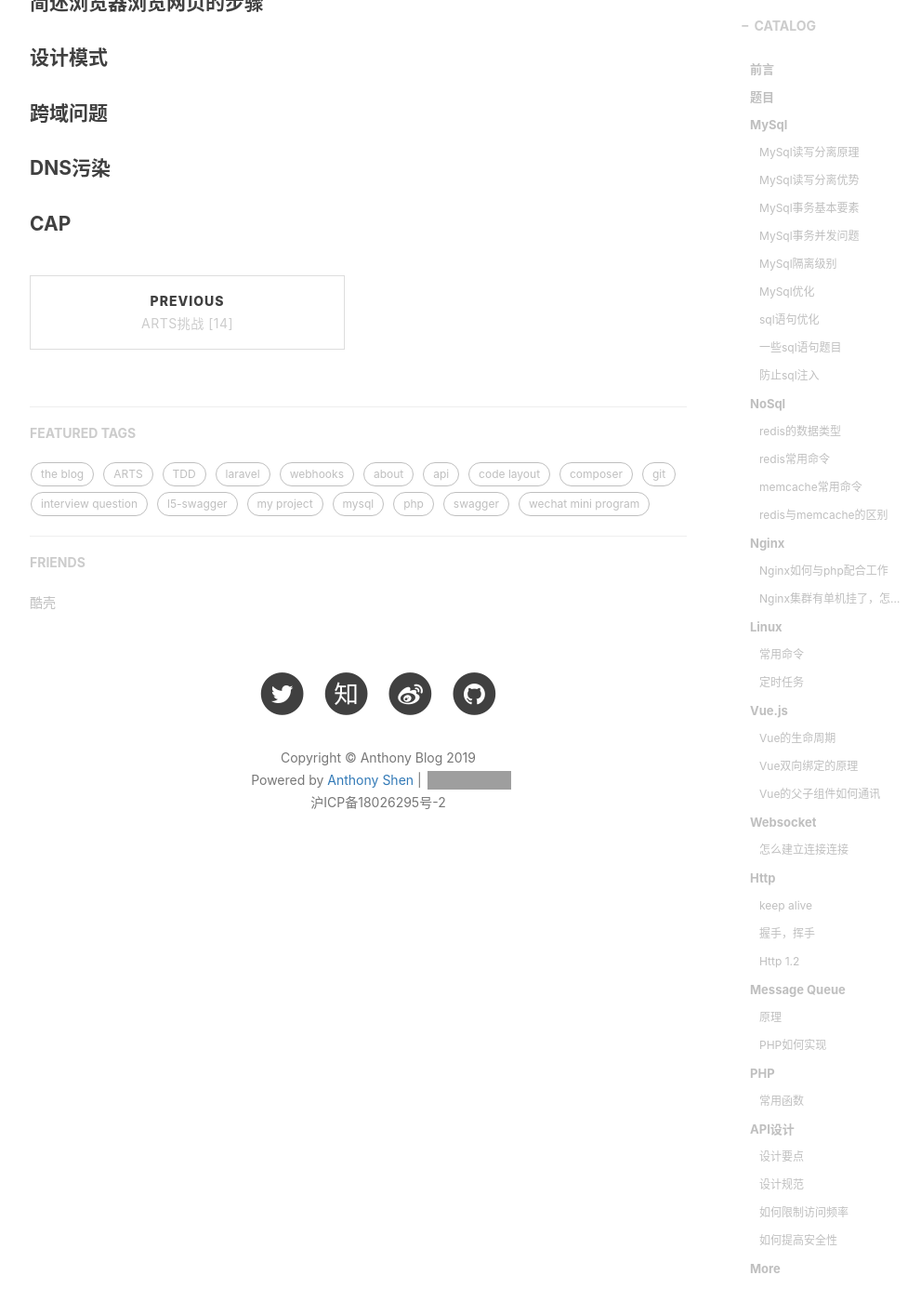
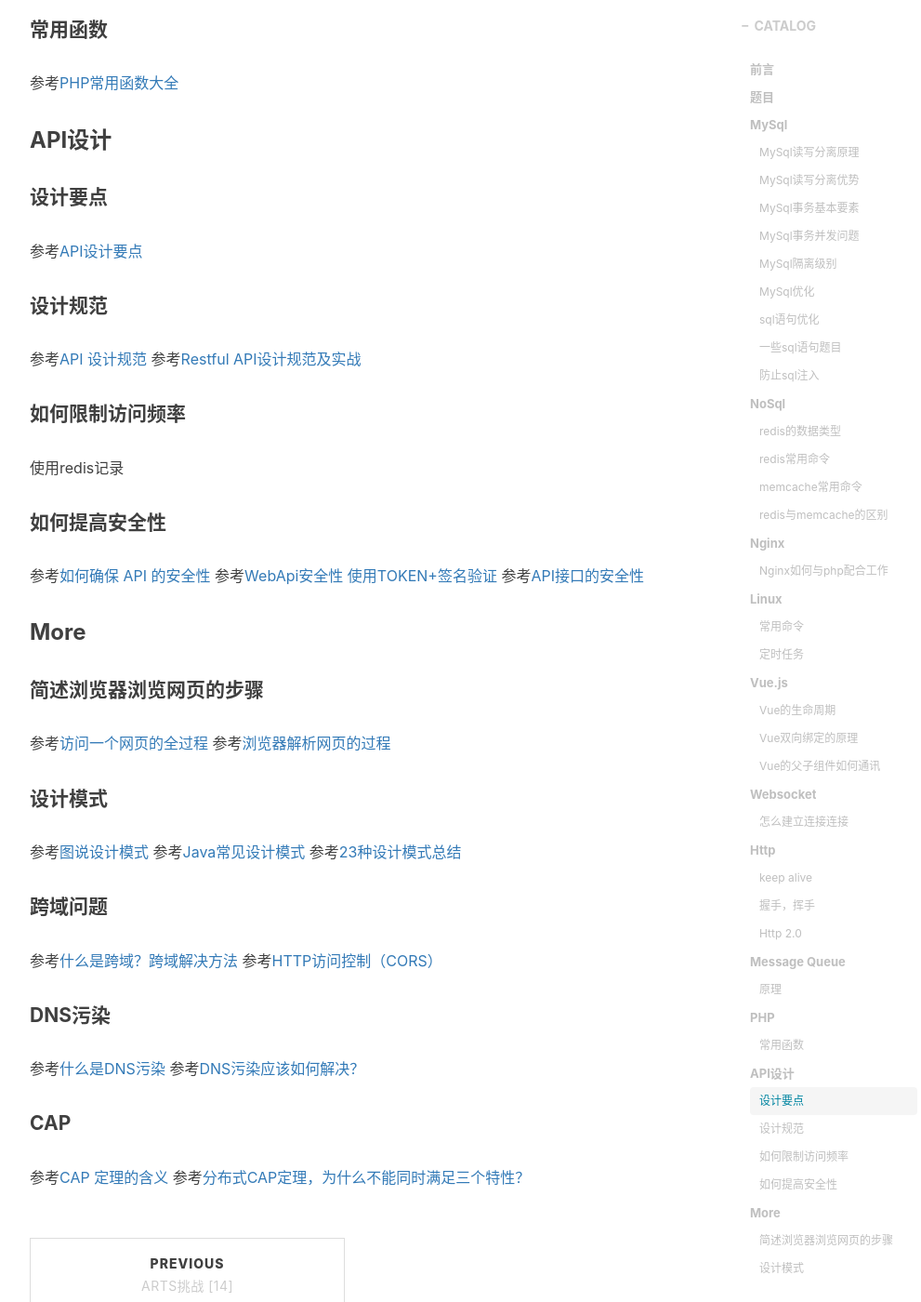
Before and after one commit to AnthonySAD/AnthonySAD.github.io, a Jekyll site: the page built from _posts/2019-9-1-interview-questions.md, in a window 1280 px wide and 1400 px high, scrolled down 5153 px. Shown: the whole window at 93% size, without its empty margins (233-1224 px from the left). Built offline with Jekyll 4.4.1, drawn with Linux system fonts in a browser that asks for light colours; nearby versions of some CDN libraries; comment, search, counter and statistics services are not loaded; some of the changed text lies outside the part shown; grey boxes are pictures that could not be loaded.

Commit message:
update post interview question

```diff
--- a/_posts/2019-9-1-interview-questions.md
+++ b/_posts/2019-9-1-interview-questions.md
@@ -112,64 +112,113 @@ mysql默认的事务隔离级别为repeatable-read
 unix socket是一种终端，可以使同一台操作系统上的两个或多个进程进行数据通信。这种方式需要再nginx配置文件中填写php-fpm的pid文件位置，效率要比tcp socket高。
 tcp socket的优点是可以跨服务器，当nginx和php-fpm不在同一台机器上时，只能使用这种方式。
 
-#### Nginx集群有单机挂了，怎么恢复
-
 ### Linux
 
 #### 常用命令
 
+参考[Linux常用命令大全](https://www.cnblogs.com/yjd_hycf_space/p/7730690.html)
+参考[Linux常用命令大全](https://blog.csdn.net/ZF_9420/article/details/80466606)
+
 #### 定时任务
+
+参考[Linux Crontab 定时任务](https://www.runoob.com/w3cnote/linux-crontab-tasks.html)
+参考[Linux Crontab 定时任务](https://blog.csdn.net/qq_41816540/article/details/82021403)
 
 ### Vue.js
 
 #### Vue的生命周期
 
+参考[手把手教Vue--生命周期](https://www.jianshu.com/p/0d50ea1cef93?utm_source=oschina-app)
+参考[包你理解vue生命周期](https://segmentfault.com/a/1190000014640577)
+
 #### Vue双向绑定的原理
 
+参考[通俗易懂了解Vue双向绑定原理及实现](https://www.cnblogs.com/wangjiachen666/p/9883916.html)
+参考[vue双向绑定原理及实现](https://blog.csdn.net/gts_0901y/article/details/86028766)
+
 #### Vue的父子组件如何通讯
+
+参考[Vue.js 父子组件之间通信的十种方式](https://www.cnblogs.com/lhb25/p/10-way-of-vue-data-interact.html)
 
 ### Websocket
 
 #### 怎么建立连接连接
 
+参考[WebSocket协议解析](https://www.cnblogs.com/unclekeith/p/8087182.html)
+参考[WebSocket协议](https://www.jianshu.com/p/1b2019b02126)
+
 ### Http
 
 #### keep alive
 
+参考[HTTP协议的Keep-Alive 模式](https://www.jianshu.com/p/49551bda6619)
+
 #### 握手，挥手
 
-#### Http 1.2
+参考[Http协议再理解（一）经典模型、三次握手、四次挥手](https://www.jianshu.com/p/bd31d3b23725)
+
+#### Http 2.0
+
+参考[综合阐述http1.0/1.1/2和https](https://blog.csdn.net/weixin_37719279/article/details/81388358)
 
 ### Message Queue
 
 #### 原理
 
-#### PHP如何实现
-
-
+参考[再谈消息队列技术](https://www.cnblogs.com/tianqing/p/7110468.html)
+参考[什么是消息队列及消息队列原理和应用场景详解](http://www.365jz.com/article/23947)
 
 ### PHP
 
 #### 常用函数
 
+参考[PHP常用函数大全](https://blog.csdn.net/qq_35458793/article/details/80651773)
+
 ### API设计
 
 #### 设计要点
 
+参考[API设计要点](https://segmentfault.com/a/1190000004503009)
+
 #### 设计规范
+
+参考[API 设计规范](https://www.jianshu.com/p/c2b3e55441f4)
+参考[Restful API设计规范及实战](https://www.cnblogs.com/duanweishi/p/9539219.html)
 
 #### 如何限制访问频率
 
+使用redis记录
+
 #### 如何提高安全性
+
+参考[如何确保 API 的安全性](https://new.qq.com/omn/20190613/20190613A07CF800)
+参考[WebApi安全性 使用TOKEN+签名验证](https://www.cnblogs.com/zxh1919/p/7670118.html)
+参考[API接口的安全性](https://blog.csdn.net/weixin_43879074/article/details/89241432)
 
 ### More
 
 #### 简述浏览器浏览网页的步骤
 
+参考[访问一个网页的全过程](https://blog.csdn.net/u012862311/article/details/78753232)
+参考[浏览器解析网页的过程](https://blog.csdn.net/u013617791/article/details/82047852)
+
 #### 设计模式
+
+参考[图说设计模式](https://design-patterns.readthedocs.io/zh_CN/latest/)
+参考[Java常见设计模式](https://www.jianshu.com/p/1c3a7ab5c527)
+参考[23种设计模式总结](https://blog.csdn.net/mw_nice/article/details/82840034)
 
 #### 跨域问题
 
+参考[什么是跨域？跨域解决方法](https://blog.csdn.net/qq_38128179/article/details/84956552)
+参考[HTTP访问控制（CORS）](https://developer.mozilla.org/zh-CN/docs/Web/HTTP/Access_control_CORS)
+
 #### DNS污染
 
+参考[什么是DNS污染](https://www.hack520.com/330.html)
+参考[DNS污染应该如何解决？](https://www.jb51.net/network/643843.html)
+
 #### CAP
+
+参考[CAP 定理的含义](http://www.ruanyifeng.com/blog/2018/07/cap.html)
+参考[分布式CAP定理，为什么不能同时满足三个特性？](https://blog.csdn.net/yeyazhishang/article/details/80758354)
```
